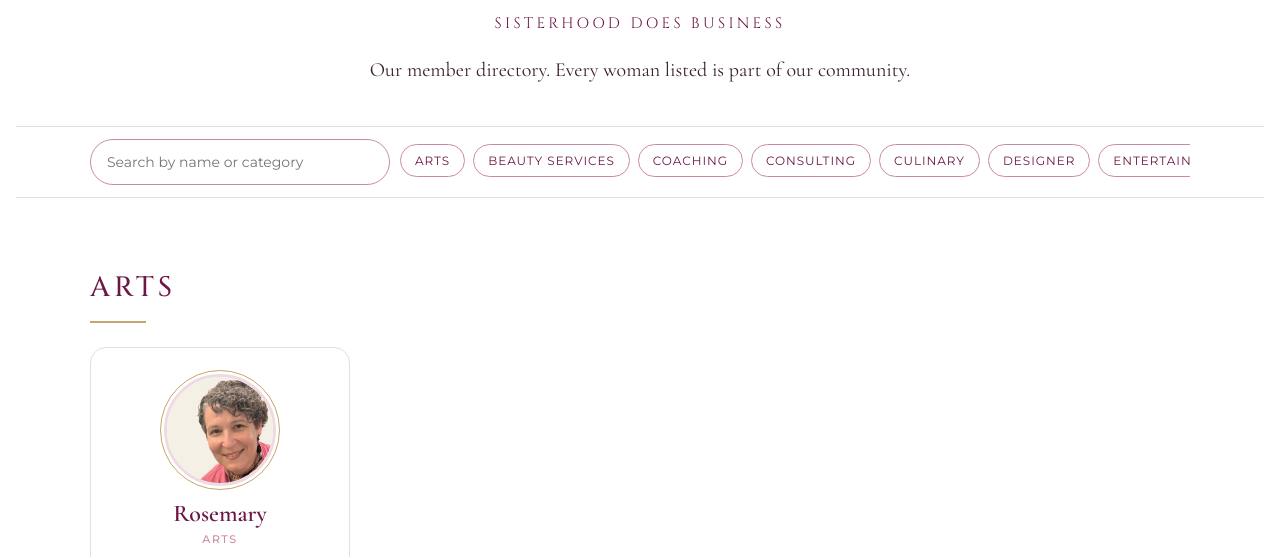
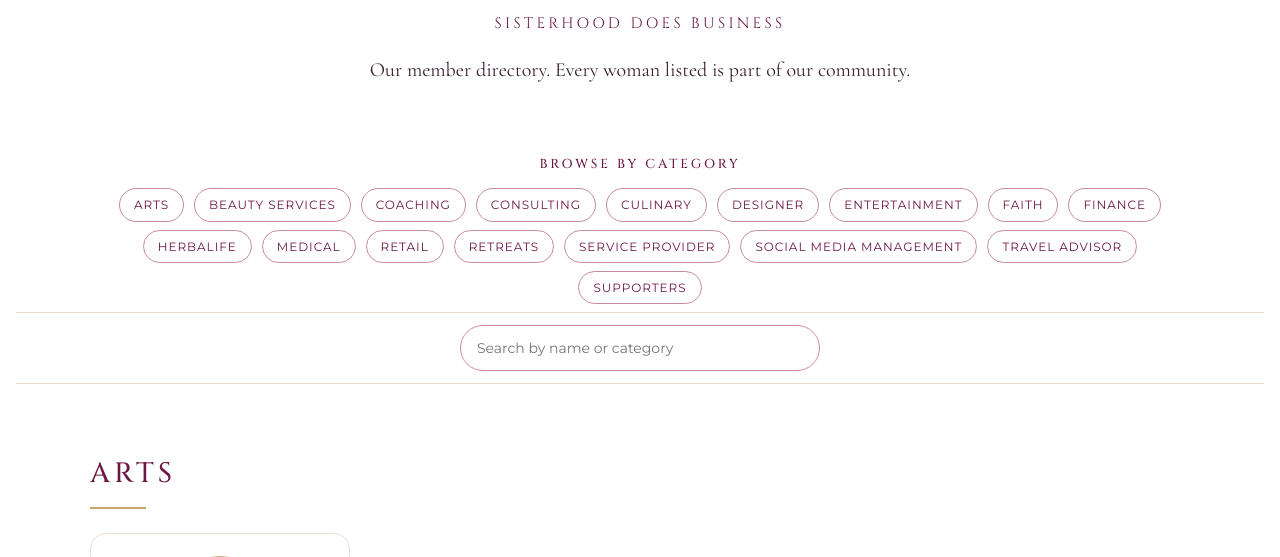
Before and after one commit to brooklynpencil/sisterhood-directory, a plain HTML site: page index.html in a window 1280 px wide. Shown: the part 228-785 px from the top of the page. Drawn offline with nearby package versions, Linux system fonts and the light colour scheme.

Commit message:
Add files via upload

```diff
--- a/index.html
+++ b/index.html
@@ -28,8 +28,9 @@ body::before{content:"";position:fixed;inset:0 0 auto;height:env(safe-area-inset
 .bar-inner{max-width:1100px;margin:0 auto;display:flex;flex-direction:column;gap:10px}
 #q{width:100%;padding:11px 16px;border:1px solid var(--rose);border-radius:999px;font:inherit;font-size:14px;color:var(--ink);background:var(--paper);outline:none}
 #q:focus{border-color:var(--berry);box-shadow:0 0 0 3px var(--blush)}
-.jump{display:flex;gap:8px;overflow-x:auto;padding-bottom:2px;scrollbar-width:none}
-.jump::-webkit-scrollbar{display:none}
+.cats{max-width:1100px;margin:0 auto;padding:28px 0 8px;text-align:center}
+.cats h3{font-family:'Cinzel',serif;font-weight:500;font-size:13px;letter-spacing:.22em;text-transform:uppercase;color:var(--berry);margin-bottom:14px}
+.jump{display:flex;flex-wrap:wrap;justify-content:center;gap:8px 10px}
 .jump a{flex:none;text-decoration:none;font-size:12px;letter-spacing:.08em;text-transform:uppercase;color:var(--berry);border:1px solid var(--rose);border-radius:999px;padding:6px 14px;background:var(--paper);transition:.15s}
 .jump a:hover{background:var(--berry);color:var(--paper);border-color:var(--berry)}
 main{max-width:1100px;margin:0 auto;padding:20px 0 80px}
@@ -49,7 +50,7 @@ section h2::after{content:"";display:block;width:56px;height:2px;background:var(
 .none{display:none;text-align:center;margin-top:60px;font-family:'Cormorant Garamond',serif;font-size:22px;color:var(--berry)}
 footer{text-align:center;padding:36px 16px;margin-left:calc(-1*max(16px,env(safe-area-inset-left,0px)));margin-right:calc(-1*max(16px,env(safe-area-inset-right,0px)));background:var(--sand);font-family:'Cinzel',serif;letter-spacing:.18em;font-size:12px;color:var(--berry);text-transform:uppercase}
 footer b{display:block;font-weight:600;margin-top:6px}
-@media(min-width:720px){.bar-inner{flex-direction:row;align-items:center}#q{max-width:300px;flex:none}}
+@media(min-width:720px){#q{max-width:360px;margin:0 auto;display:block}}
 </style>
 </head>
 <body>
@@ -61,10 +62,14 @@ footer b{display:block;font-weight:600;margin-top:6px}
   <p class="intro" style="margin-top:18px">Our member directory. Every woman listed is part of our community.</p>
 </header>
 
+<div class="cats">
+  <h3>Browse by category</h3>
+  <nav class="jump" id="jump" aria-label="Jump to category"></nav>
+</div>
+
 <div class="bar">
   <div class="bar-inner">
     <input id="q" type="search" placeholder="Search by name or category" aria-label="Search the directory">
-    <nav class="jump" id="jump" aria-label="Jump to category"></nav>
   </div>
 </div>
 
```
